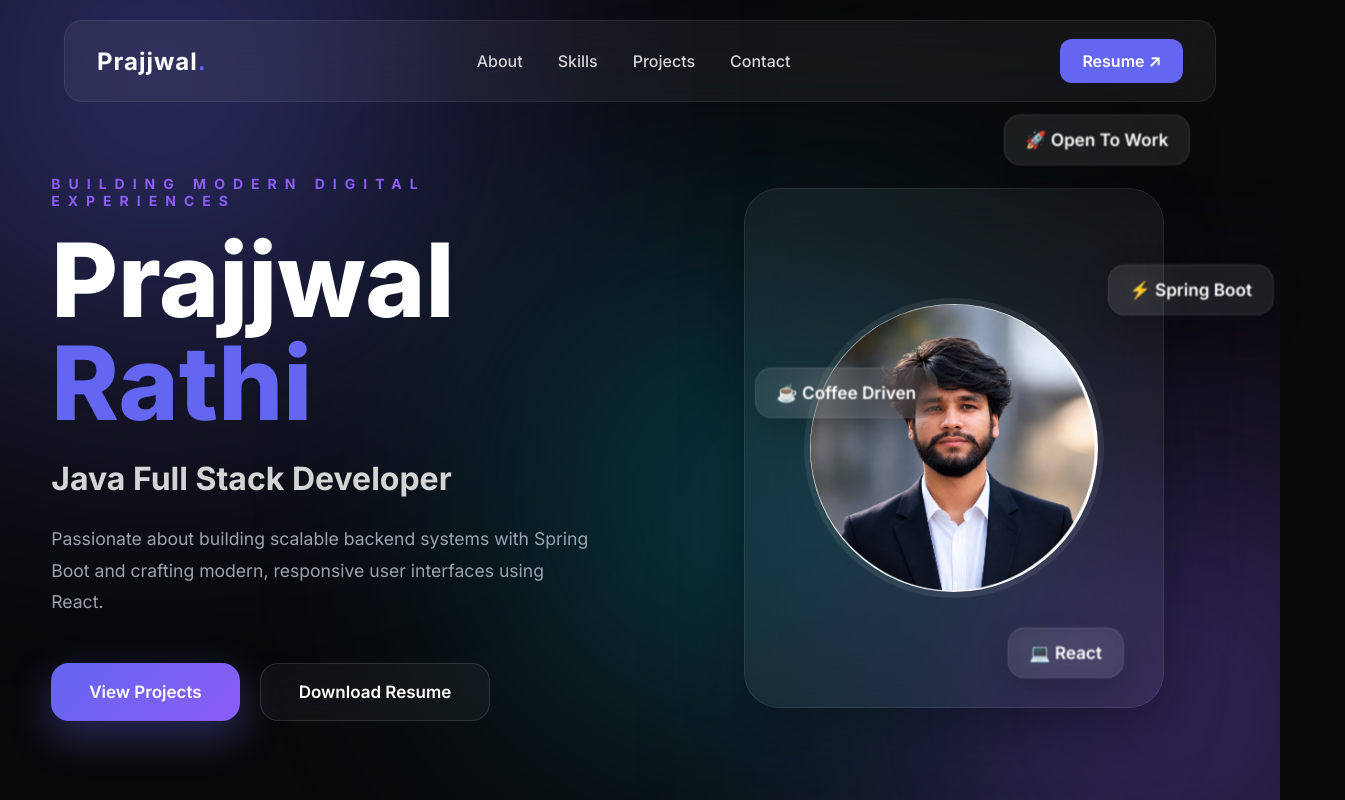
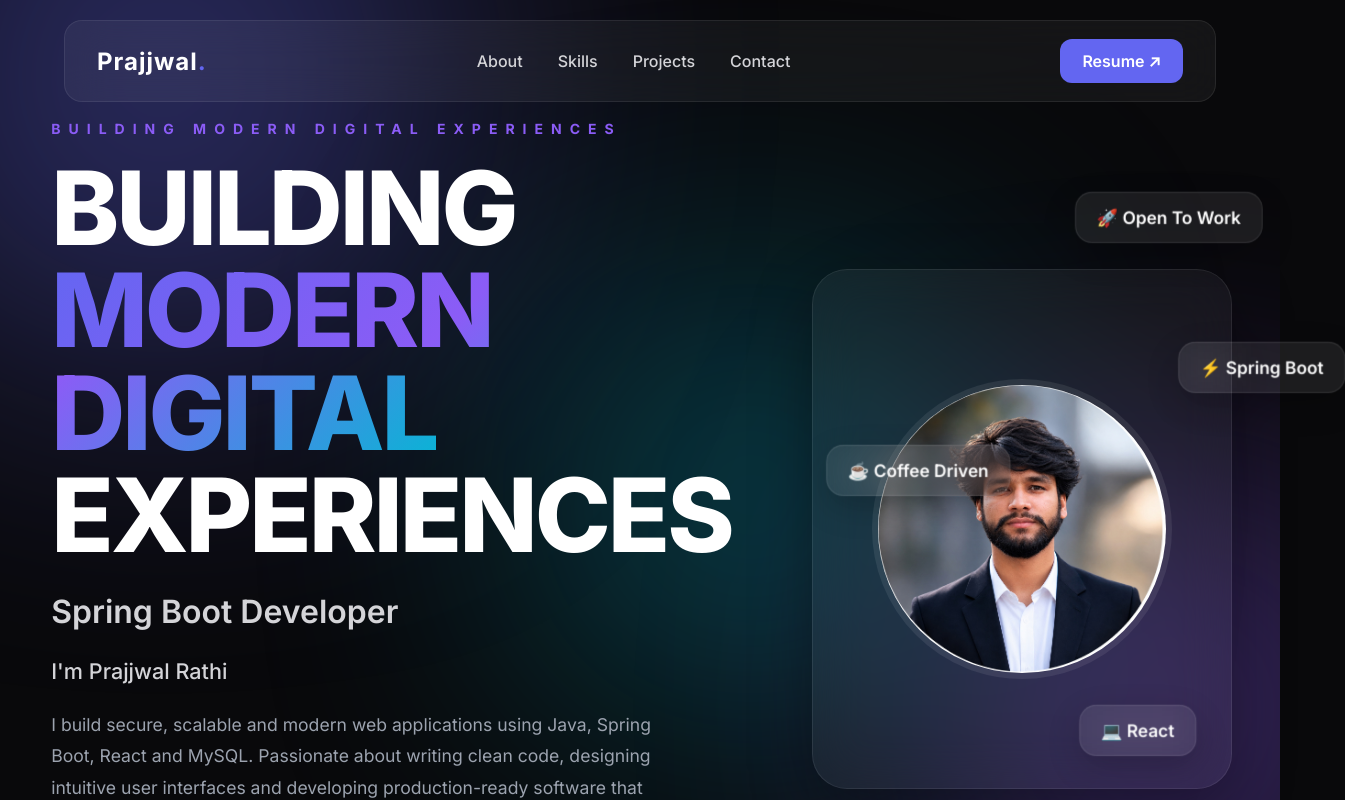
Before and after one commit to Rathi2024/portfolio-frontend, a React (Vite) app: page / in a window 1280 px wide. Shown: the top 800 px of the page, 1345 px wide, since content can reach past the window. Built offline with nearby package versions, Linux system fonts and the light colour scheme; the HTML template or start-up script is replaced by a standard one.

Commit message:
feat: redesign hero section with premium layout and animations

```diff
--- a/src/components/Hero/Hero.css
+++ b/src/components/Hero/Hero.css
@@ -39,6 +39,47 @@
   margin-top: 25px;
   font-size: 2rem;
   color: #d4d4d4;
+}
+.hero-title{
+
+    font-size:clamp(4rem,8vw,7rem);
+
+    line-height:1;
+
+    font-weight:900;
+
+    letter-spacing:-3px;
+
+    margin-top:10px;
+
+}
+
+.hero-title span{
+
+    background:linear-gradient(135deg,#6366F1,#8B5CF6,#06B6D4);
+    -webkit-background-clip:text;
+    -webkit-text-fill-color:transparent;
+
+}
+
+.typing {
+  margin-top: 25px;
+  font-size: 2rem;
+  font-weight: 600;
+  color: #d4d4d8;
+  min-height: 48px;
+}
+
+.hero-name{
+
+    margin-top:18px;
+
+    color:#d4d4d8;
+
+    font-size:1.35rem;
+
+    font-weight:500;
+
 }
 
 .hero-description {
--- a/src/components/Hero/Hero.jsx
+++ b/src/components/Hero/Hero.jsx
@@ -1,5 +1,6 @@
 import "./Hero.css";
 import { motion } from "framer-motion";
+import { TypeAnimation } from "react-type-animation";
 import profile from "../../assets/images/prajjwal.jpg";
 
 function Hero() {
@@ -20,21 +21,49 @@ function Hero() {
         </motion.p>
 
         <motion.h1
+          className="hero-title"
           initial={{ opacity: 0, y: 35 }}
           animate={{ opacity: 1, y: 0 }}
           transition={{ delay: .2, duration: .7 }}
         >
-          Prajjwal
-          <span> Rathi</span>
+           BUILDING
+          <br />
+         <span>MODERN DIGITAL</span>
+          <br />
+         EXPERIENCES
         </motion.h1>
 
-        <motion.h2
-          initial={{ opacity: 0 }}
-          animate={{ opacity: 1 }}
-          transition={{ delay: .5 }}
-        >
-          Java Full Stack Developer
-        </motion.h2>
+        <motion.div
+            className="typing"
+            initial={{ opacity: 0 }}
+            animate={{ opacity: 1 }}
+            transition={{ delay: 0.5 }}
+    >
+        <TypeAnimation
+             sequence={[
+            "Java Full Stack Developer",
+            2000,
+            "Spring Boot Developer",
+            2000,
+            "React Developer",
+            2000,
+            "Backend Engineer",
+            2000,
+      ]}
+            wrapper="span"
+            speed={50}
+            repeat={Infinity}
+        />
+        </motion.div>
+
+        <motion.h3
+            className="hero-name"
+            initial={{ opacity: 0 }}
+            animate={{ opacity: 1 }}
+            transition={{ delay: 0.8 }}
+            >
+              I'm Prajjwal Rathi
+        </motion.h3>
 
         <motion.p
           className="hero-description"
@@ -42,8 +71,10 @@ function Hero() {
           animate={{ opacity: 1 }}
           transition={{ delay: .8 }}
         >
-          Passionate about building scalable backend systems with Spring Boot
-          and crafting modern, responsive user interfaces using React.
+          I build secure, scalable and modern web applications using Java,
+          Spring Boot, React and MySQL. Passionate about writing clean code,
+          designing intuitive user interfaces and developing production-ready
+          software that solves real-world problems.
         </motion.p>
 
         <motion.div
```
